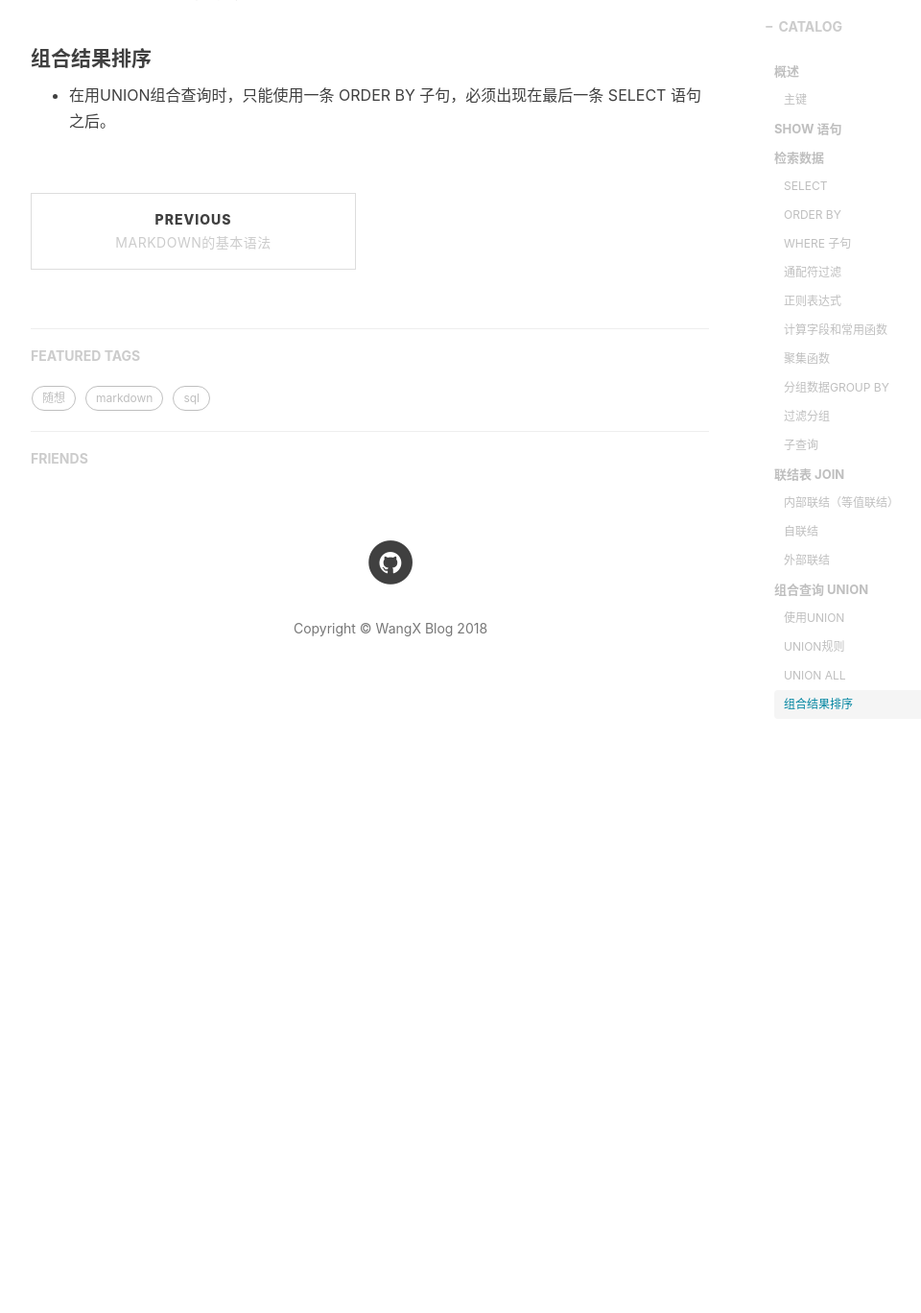
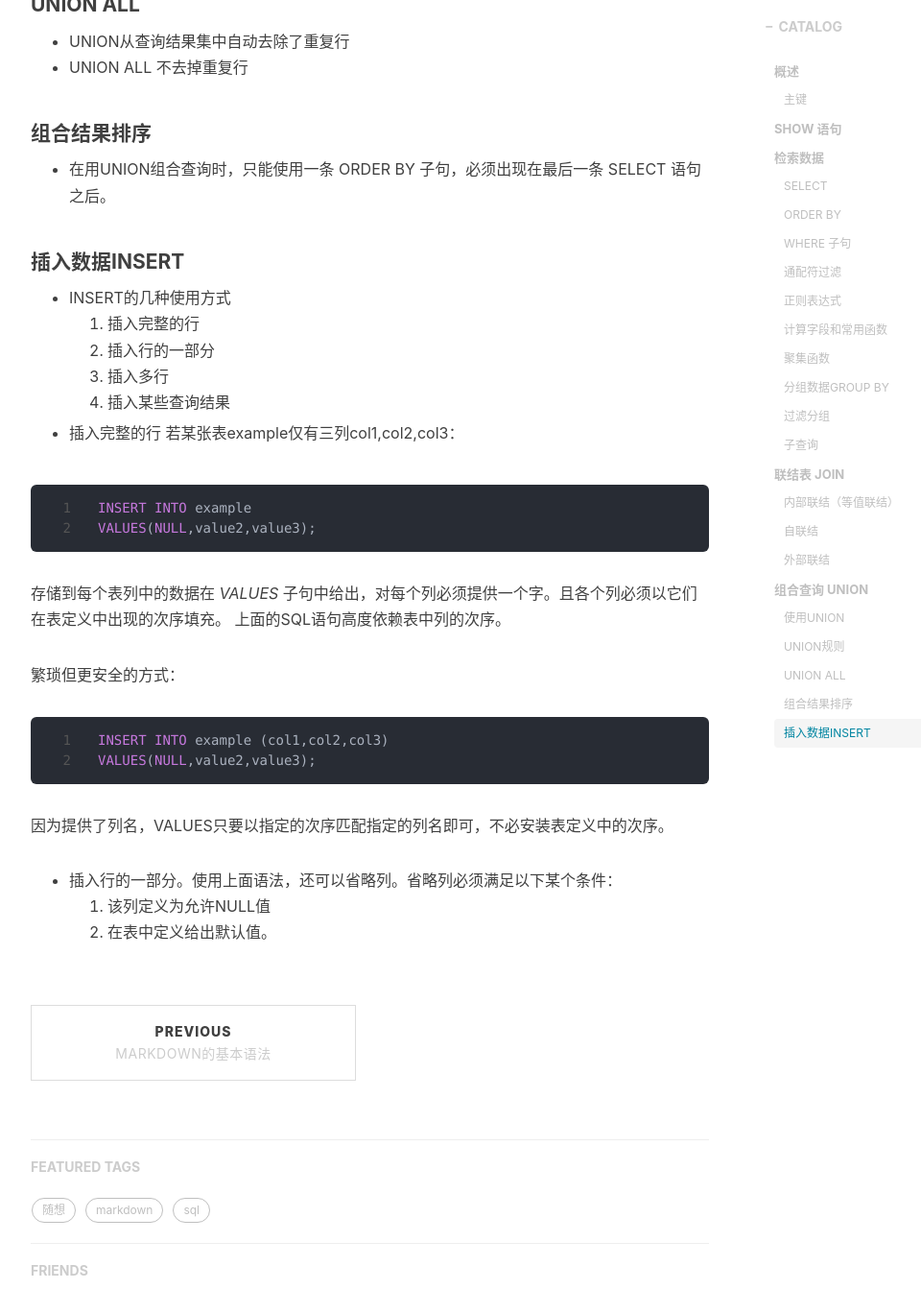
Before and after one commit to fatty-wang/fatty-wang.github.io, a Jekyll site: the page built from _posts/2018-10-12-basic-sql.md, in a window 1280 px wide and 1400 px high, scrolled down 9681 px. Shown: the top 1368 px of the window at 96% size, without its empty margins (233-1193 px from the left). Built offline with Jekyll 4.4.1, drawn with Linux system fonts in a browser that asks for light colours; nearby versions of some CDN libraries; comment, search, counter and statistics services are not loaded; before the commit the page ends 10440 px from its top, so only the background shows below that; some of the changed text lies outside the part shown.

Commit message:
update basic sql

````diff
--- a/_posts/2018-10-12-basic-sql.md
+++ b/_posts/2018-10-12-basic-sql.md
@@ -321,3 +322,35 @@ OR vend_id IN (1001,1002)
 #### 组合结果排序
 
 * 在用UNION组合查询时，只能使用一条 ORDER BY 子句，必须出现在最后一条 SELECT 语句之后。
+
+
+
+#### 插入数据INSERT
+
+* INSERT的几种使用方式
+   1. 插入完整的行
+   2. 插入行的一部分
+   3. 插入多行
+   4. 插入某些查询结果
+
+* 插入完整的行
+若某张表example仅有三列col1,col2,col3：
+
+```sql
+INSERT INTO example
+VALUES(NULL,value2,value3);
+```
+存储到每个表列中的数据在 *VALUES* 子句中给出，对每个列必须提供一个字。且各个列必须以它们在表定义中出现的次序填充。
+上面的SQL语句高度依赖表中列的次序。
+
+繁琐但更安全的方式：
+
+```sql
+INSERT INTO example (col1,col2,col3)
+VALUES(NULL,value2,value3);
+```
+因为提供了列名，VALUES只要以指定的次序匹配指定的列名即可，不必安装表定义中的次序。
+
+* 插入行的一部分。使用上面语法，还可以省略列。省略列必须满足以下某个条件：
+   1. 该列定义为允许NULL值
+   2. 在表中定义给出默认值。
````
Also changed, not shown: other parts of _posts/2018-10-12-basic-sql.md (+2 -1 lines).
